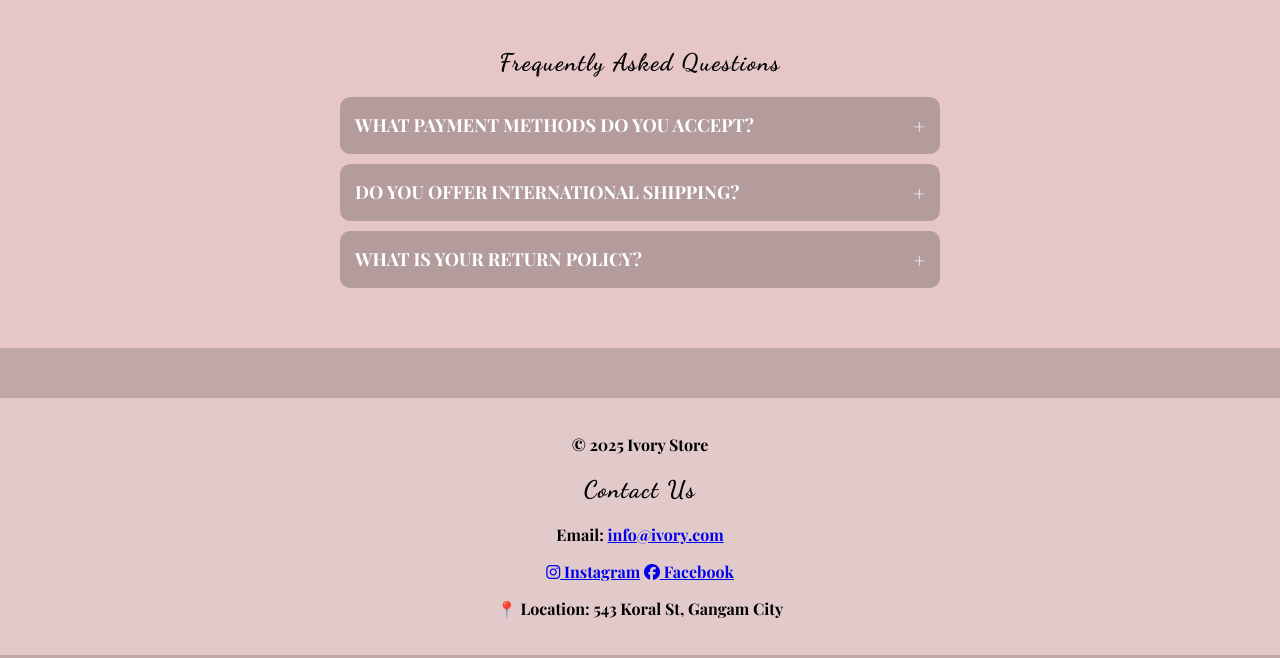
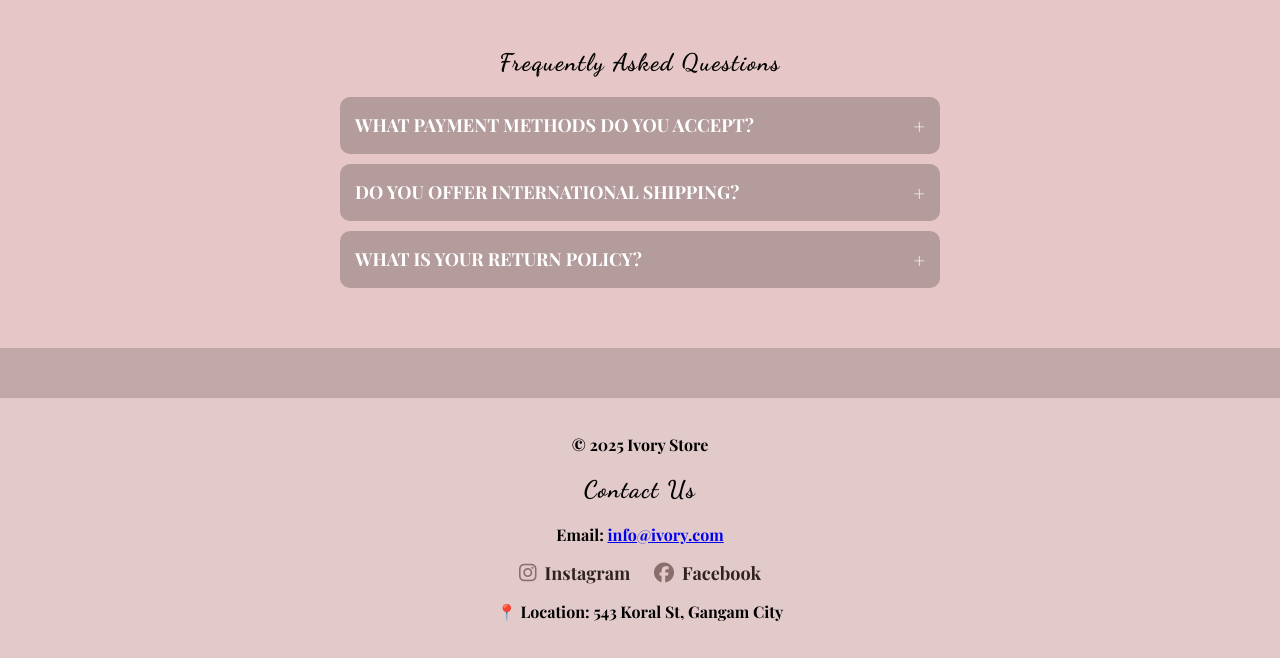
Before and after one commit to armadilu/website, a plain HTML site: page index.html in a window 1280 px wide. Shown: the part 1098-1756 px from the top of the page. Drawn offline with nearby package versions, Linux system fonts and the light colour scheme.

Commit message:
Update minastyle.css

```diff
--- a/minastyle.css
+++ b/minastyle.css
@@ -141,6 +141,25 @@ button:hover {
     box-shadow: 0px 4px 10px rgba(0, 0, 0, 0.2);
 }
 
+.social-icons a {
+    display: inline-flex;
+    align-items: center;
+    text-decoration: none;
+    color: rgb(48, 34, 34);
+    font-size: 18px;
+    margin: 0 10px;
+}
+
+.social-icons i {
+    margin-right: 8px;
+    font-size: 20px;
+    color: #8a6d6d;
+}
+
+.social-icons a:hover i {
+    color: #b5838d;
+}
+
 footer {
     text-align: center;
     padding: 20px;
```
